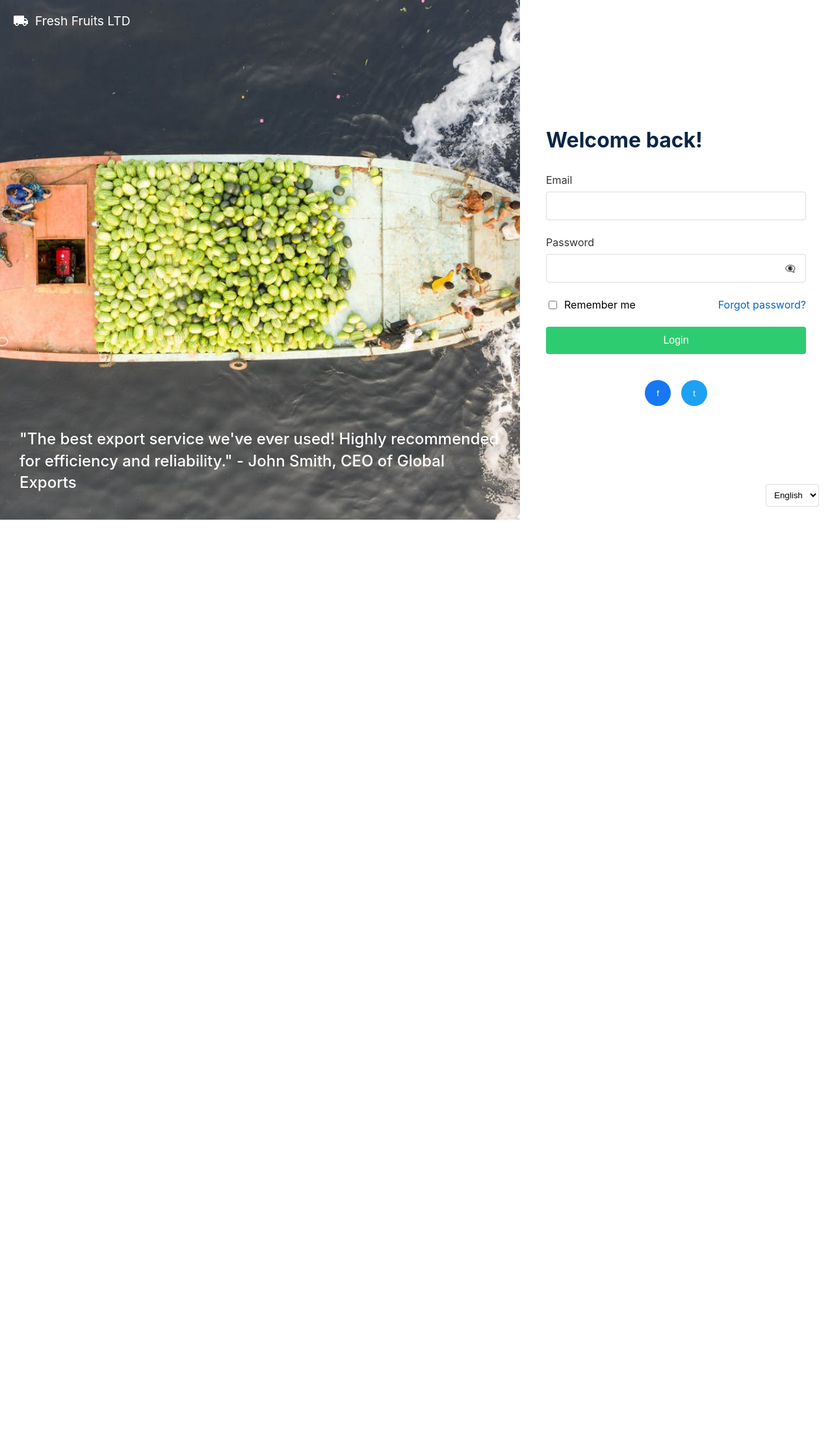
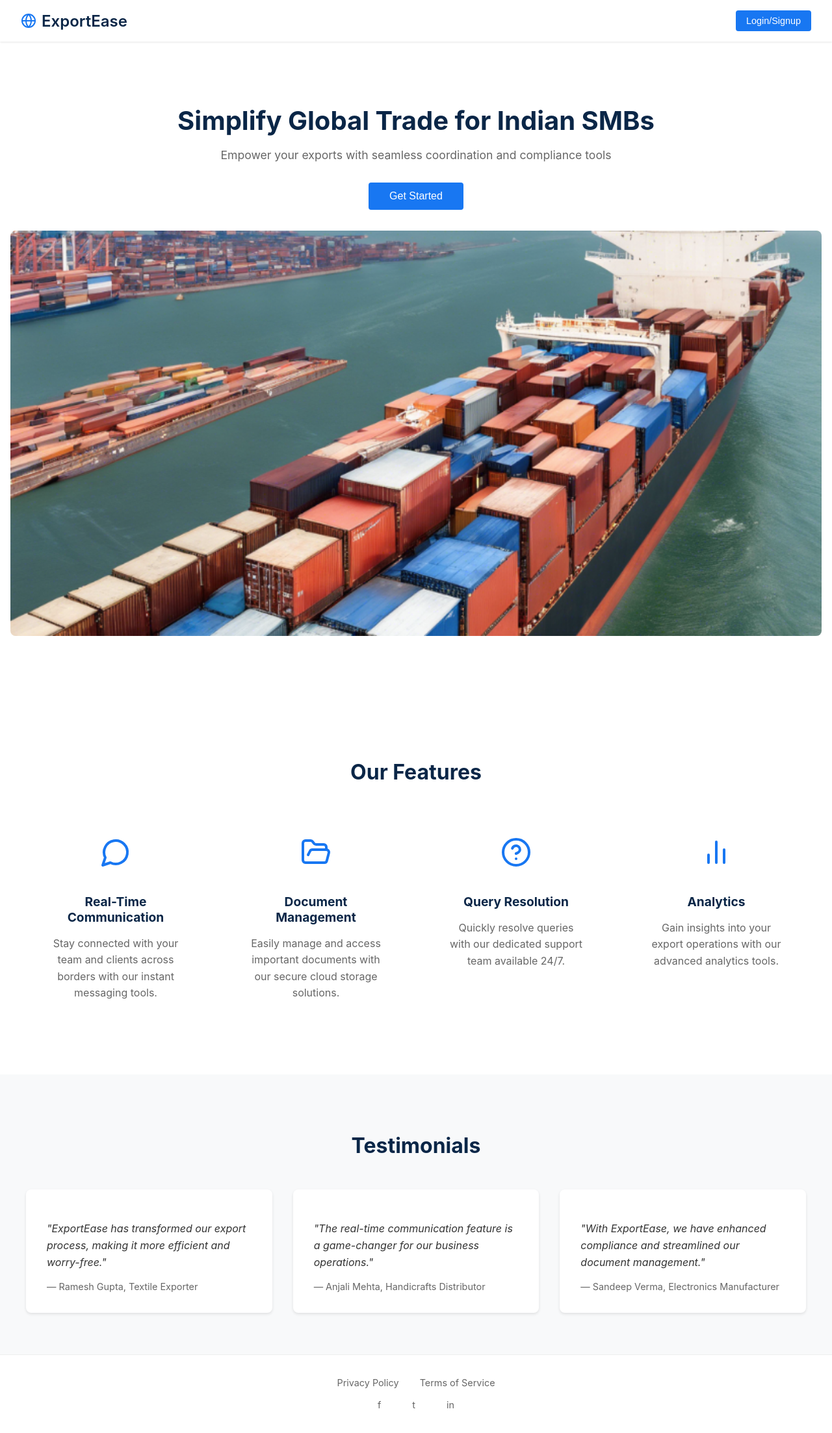
Before and after one commit to nihalsaran/amazon-sambhav-freshfruitsltd-dashboard, a React (Vite) app: page / in a window 1280 px wide. Shown: the top 2206 px of the page at 65% size. Before the commit the page ends 800 px from the top, so only its background shows below. Built offline with nearby package versions, Linux system fonts and the light colour scheme; no server answers.

Commit message:
Added Landing Page

```diff
--- a/src/App.jsx
+++ b/src/App.jsx
@@ -7,11 +7,13 @@ import ImporterDocuments from './Screens/DocumentVerification/ImporterDocuments'
 import ProtectedRoute from './Components/ProtectedRoute'
 import CreateShipment from './Screens/ShipmentManagement/CreateShipment'
 import QueryManagement from './Screens/Queries/QueryManagement'
+import LandingPage from './Screens/LandingPage/LandingPage'
 function App() {
   return (
     <BrowserRouter>
       <Routes>
-        <Route path="/" element={<LoginPage />} />
+        <Route path="/" element={<LandingPage />} />
+        <Route path="/login" element={<LoginPage />} />
         <Route
           path="/dashboard"
           element={
--- a/src/Components/ProtectedRoute.jsx
+++ b/src/Components/ProtectedRoute.jsx
@@ -10,7 +10,7 @@ export default function ProtectedRoute({ children }) {
   }
 
   if (!user) {
-    return <Navigate to="/" />;
+    return <Navigate to="/login" />;
   }
 
   return children;
--- a/src/Screens/Dashboard/Dashboard.jsx
+++ b/src/Screens/Dashboard/Dashboard.jsx
@@ -244,7 +244,7 @@ export default function Dashboard() {
   const handleLogout = async () => {
     try {
       await signOut(auth);
-      navigate('/');
+      navigate('/login');
     } catch (error) {
       console.error('Logout error:', error);
     }
--- /dev/null
+++ b/src/Screens/LandingPage/LandingPage.jsx
@@ -0,0 +1,321 @@
+// src/components/LandingPage.jsx
+import styled from 'styled-components'
+import { MessageCircle, FolderOpen, HelpCircle, BarChart2, Globe } from 'lucide-react'
+import heroImage from './Image.jpg';
+import { useNavigate } from 'react-router-dom';
+
+const NavBar = styled.nav`
+  display: flex;
+  justify-content: space-between;
+  align-items: center;
+  padding: 1rem 2rem;
+  background: white;
+  box-shadow: 0 1px 3px rgba(0,0,0,0.1);
+  position: fixed;
+  width: 100%;
+  top: 0;
+  z-index: 1000;
+`
+
+const Logo = styled.div`
+  display: flex;
+  align-items: center;
+  gap: 0.5rem;
+  font-size: 1.5rem;
+  font-weight: 600;
+  color: #0A2647;
+
+  svg {
+    color: #1877F2;
+  }
+`
+
+const NavLinks = styled.div`
+  display: flex;
+  gap: 2rem;
+  align-items: center;
+
+  @media (max-width: 768px) {
+    display: none;
+  }
+`
+
+const NavLink = styled.a`
+  color: #666;
+  text-decoration: none;
+  font-size: 0.9rem;
+
+  &:hover {
+    color: #1877F2;
+  }
+`
+
+const LoginButton = styled.button`
+  background: #1877F2;
+  color: white;
+  padding: 0.5rem 1rem;
+  border: none;
+  border-radius: 4px;
+  font-size: 0.9rem;
+  cursor: pointer;
+
+  &:hover {
+    background: #1664d8;
+  }
+`
+
+const HeroSection = styled.section`
+  margin-top: 64px;
+  position: relative;
+  text-align: center;
+  padding: 4rem 1rem;
+`
+
+const HeroImage = styled.img`
+  width: 100%;
+  max-width: 1300px;
+  height: auto;
+  border-radius: 8px;
+  margin: 2rem auto;
+`
+
+const HeroTitle = styled.h1`
+  font-size: 2.5rem;
+  color: #0A2647;
+  margin-bottom: 1rem;
+
+  @media (max-width: 768px) {
+    font-size: 2rem;
+  }
+`
+
+const HeroSubtitle = styled.p`
+  font-size: 1.1rem;
+  color: #666;
+  margin-bottom: 2rem;
+`
+
+const GetStartedButton = styled.button`
+  background: #1877F2;
+  color: white;
+  padding: 0.75rem 2rem;
+  border: none;
+  border-radius: 4px;
+  font-size: 1rem;
+  cursor: pointer;
+
+  &:hover {
+    background: #1664d8;
+  }
+`
+
+const FeaturesSection = styled.section`
+  padding: 4rem 2rem;
+  background: white;
+`
+
+const SectionTitle = styled.h2`
+  text-align: center;
+  font-size: 2rem;
+  color: #0A2647;
+  margin-bottom: 3rem;
+`
+
+const FeaturesGrid = styled.div`
+  display: grid;
+  grid-template-columns: repeat(auto-fit, minmax(250px, 1fr));
+  gap: 2rem;
+  max-width: 1200px;
+  margin: 0 auto;
+`
+
+const FeatureCard = styled.div`
+  text-align: center;
+  padding: 2rem;
+
+  svg {
+    width: 48px;
+    height: 48px;
+    color: #1877F2;
+    margin-bottom: 1rem;
+  }
+
+  h3 {
+    font-size: 1.2rem;
+    color: #0A2647;
+    margin-bottom: 1rem;
+  }
+
+  p {
+    color: #666;
+    line-height: 1.6;
+  }
+`
+
+const TestimonialsSection = styled.section`
+  padding: 4rem 2rem;
+  background: #f8f9fa;
+`
+
+const TestimonialsGrid = styled.div`
+  display: grid;
+  grid-template-columns: repeat(auto-fit, minmax(300px, 1fr));
+  gap: 2rem;
+  max-width: 1200px;
+  margin: 0 auto;
+`
+
+const TestimonialCard = styled.div`
+  background: white;
+  padding: 2rem;
+  border-radius: 8px;
+  box-shadow: 0 2px 4px rgba(0,0,0,0.1);
+
+  p {
+    color: #333;
+    font-style: italic;
+    margin-bottom: 1rem;
+    line-height: 1.6;
+  }
+
+  cite {
+    color: #666;
+    font-style: normal;
+    display: block;
+    margin-top: 0.5rem;
+    font-size: 0.9rem;
+  }
+`
+
+const Footer = styled.footer`
+  background: white;
+  padding: 2rem;
+  text-align: center;
+  border-top: 1px solid #eee;
+
+  div {
+    margin-bottom: 1rem;
+
+    a {
+      color: #666;
+      text-decoration: none;
+      margin: 0 1rem;
+      font-size: 0.9rem;
+
+      &:hover {
+        color: #1877F2;
+      }
+    }
+  }
+`
+
+const SocialLinks = styled.div`
+  display: flex;
+  justify-content: center;
+  gap: 1rem;
+  margin-top: 1rem;
+
+  a {
+    color: #666;
+
+    &:hover {
+      color: #1877F2;
+    }
+  }
+`
+
+export default function LandingPage() {
+    const navigate = useNavigate();
+    return (
+        <>
+            <NavBar>
+                <Logo>
+                    <Globe />
+                    ExportEase
+                </Logo>
+                <NavLinks>
+                    <LoginButton onClick={() => navigate('/login')}>
+                        Login/Signup
+                    </LoginButton>
+                </NavLinks>
+            </NavBar>
+
+            <HeroSection>
+                <HeroTitle>Simplify Global Trade for Indian SMBs</HeroTitle>
+                <HeroSubtitle>
+                    Empower your exports with seamless coordination and compliance tools
+                </HeroSubtitle>
+                <GetStartedButton>Get Started</GetStartedButton>
+                <HeroImage
+                    src={heroImage}
+                    alt="Container ship loaded with cargo containers"
+                    onError={(e) => {
+                        e.target.onerror = null;
+                        e.target.src = 'fallback-image.jpg'; // Optional fallback
+                    }}
+                />
+            </HeroSection>
+
+            <FeaturesSection>
+                <SectionTitle>Our Features</SectionTitle>
+                <FeaturesGrid>
+                    <FeatureCard>
+                        <MessageCircle />
+                        <h3>Real-Time Communication</h3>
+                        <p>Stay connected with your team and clients across borders with our instant messaging tools.</p>
+                    </FeatureCard>
+
+                    <FeatureCard>
+                        <FolderOpen />
+                        <h3>Document Management</h3>
+                        <p>Easily manage and access important documents with our secure cloud storage solutions.</p>
+                    </FeatureCard>
+
+                    <FeatureCard>
+                        <HelpCircle />
+                        <h3>Query Resolution</h3>
+                        <p>Quickly resolve queries with our dedicated support team available 24/7.</p>
+                    </FeatureCard>
+
+                    <FeatureCard>
+                        <BarChart2 />
+                        <h3>Analytics</h3>
+                        <p>Gain insights into your export operations with our advanced analytics tools.</p>
+                    </FeatureCard>
+                </FeaturesGrid>
+            </FeaturesSection>
+
+            <TestimonialsSection>
+                <SectionTitle>Testimonials</SectionTitle>
+                <TestimonialsGrid>
+                    <TestimonialCard>
+                        <p>"ExportEase has transformed our export process, making it more efficient and worry-free."</p>
+                        <cite>— Ramesh Gupta, Textile Exporter</cite>
+                    </TestimonialCard>
+
+                    <TestimonialCard>
+                        <p>"The real-time communication feature is a game-changer for our business operations."</p>
+                        <cite>— Anjali Mehta, Handicrafts Distributor</cite>
+                    </TestimonialCard>
+
+                    <TestimonialCard>
+                        <p>"With ExportEase, we have enhanced compliance and streamlined our document management."</p>
+                        <cite>— Sandeep Verma, Electronics Manufacturer</cite>
+                    </TestimonialCard>
+                </TestimonialsGrid>
+            </TestimonialsSection>
+
+            <Footer>
+                <div>
+                    <a href="#">Privacy Policy</a>
+                    <a href="#">Terms of Service</a>
+                </div>
+                <SocialLinks>
+                    <a href="#" aria-label="Facebook">f</a>
+                    <a href="#" aria-label="Twitter">t</a>
+                    <a href="#" aria-label="LinkedIn">in</a>
+                </SocialLinks>
+            </Footer>
+        </>
+    )
+}
```
Also changed, not shown: src/Screens/LandingPage/Image.jpg (added), 1 other file (tests, documents, lock files or other folders).
